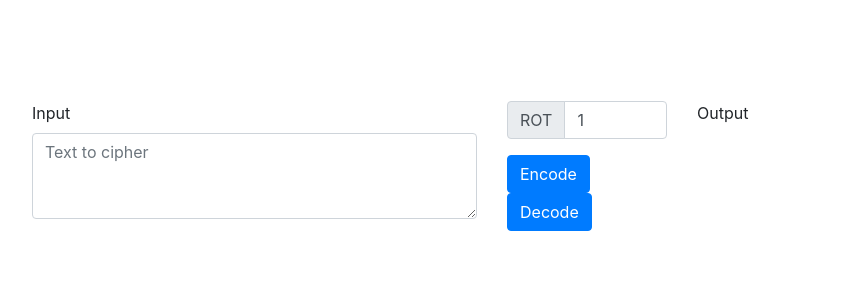
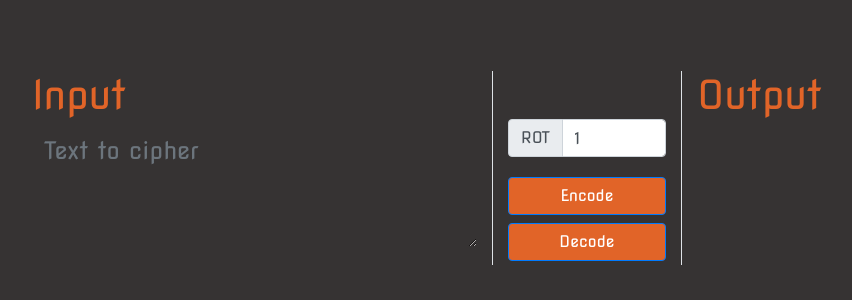
Before and after one commit to minicatsCB/caesar-cipher, a plain HTML site: page app.html in a window 1280 px wide. Shown: the part 232-532 px from the top of the page, without its empty margins (53-905 px from the left). Drawn offline with nearby package versions, Linux system fonts and the light colour scheme.

Commit message:
UI enhancements

```diff
--- a/app.css
+++ b/app.css
@@ -3,4 +3,21 @@ body {
     display: flex;
     flex-direction: column;
     justify-content: center;
+
+    background-color: #363333;
+    font-family: 'Nova Square', cursive;
 }
+
+h1 {
+    color: #e16428;
+}
+
+#from, #to {
+    font-size: 1.5rem;
+    color: #f6e9e9;
+    background-color: transparent;
+}
+
+.btn {
+    background-color: #e16428;
+}
--- a/app.html
+++ b/app.html
@@ -4,20 +4,21 @@
         <meta charset="utf-8">
         <title>Caesar Cipher</title>
         <link rel="stylesheet" href="https://stackpath.bootstrapcdn.com/bootstrap/4.3.1/css/bootstrap.min.css" integrity="sha384-ggOyR0iXCbMQv3Xipma34MD+dH/1fQ784/j6cY/iJTQUOhcWr7x9JvoRxT2MZw1T" crossorigin="anonymous">
+        <link href="https://fonts.googleapis.com/css?family=Nova+Square" rel="stylesheet">
         <link rel="stylesheet" href="app.css">
     </head>
     <body>
         <div class="container">
             <div class="row">
-                <div class="col-lg-5">
+                <div class="col-12 col-lg-5">
                     <form id="input-form">
                         <div class="form-group">
-                            <label for="from">Input</label>
-                            <textarea id="from" class="form-control" rows="3" placeholder="Text to cipher" required></textarea>
+                            <h1 for="from">Input</h1>
+                            <textarea id="from" class="form-control border-0" rows="3" placeholder="Text to cipher" required></textarea>
                         </div>
                     </form>
                 </div>
-                <div class="col-lg-2">
+                <div class="col-12 col-lg-2 border-left border-right pt-lg-5">
                     <div class="input-group mb-3">
                         <div class="input-group-prepend">
                             <span class="input-group-text">ROT</span>
@@ -25,11 +26,11 @@
                         <input id="offset" type="number" class="form-control" min="0" value="1" required>
                     </div>
 
-                    <button data-action="encode" type="submit" class="btn btn-primary" form="input-form">Encode</button>
-                    <button data-action="decode" type="submit" class="btn btn-primary" form="input-form">Decode</button>
+                    <button data-action="encode" type="submit" class="btn btn-primary w-100 my-1" form="input-form">Encode</button>
+                    <button data-action="decode" type="submit" class="btn btn-primary w-100 my-1" form="input-form">Decode</button>
                 </div>
-                <div class="col-lg-5">
-                    <label for="to">Output</label>
+                <div class="col-12 col-lg-5">
+                    <h1 for="to">Output</h1>
                     <p id=to></p>
                 </div>
             </div>
```
